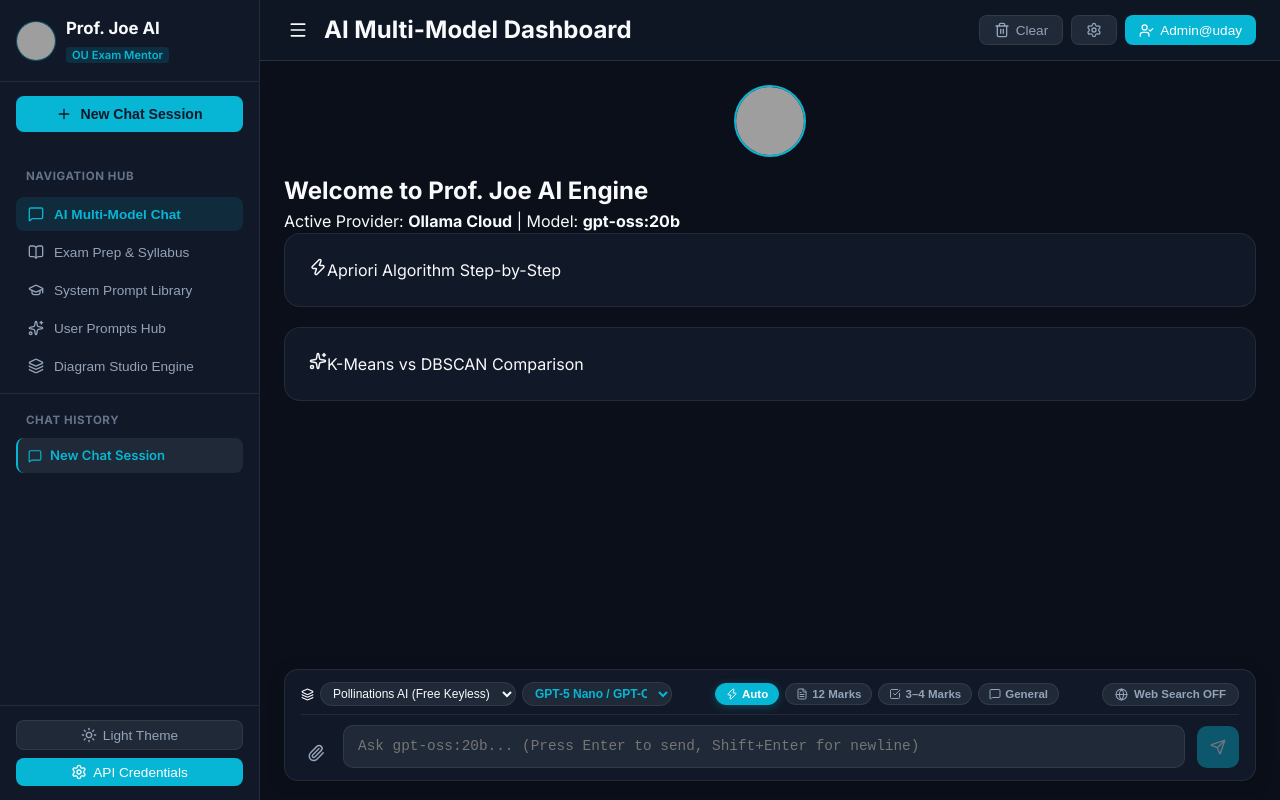
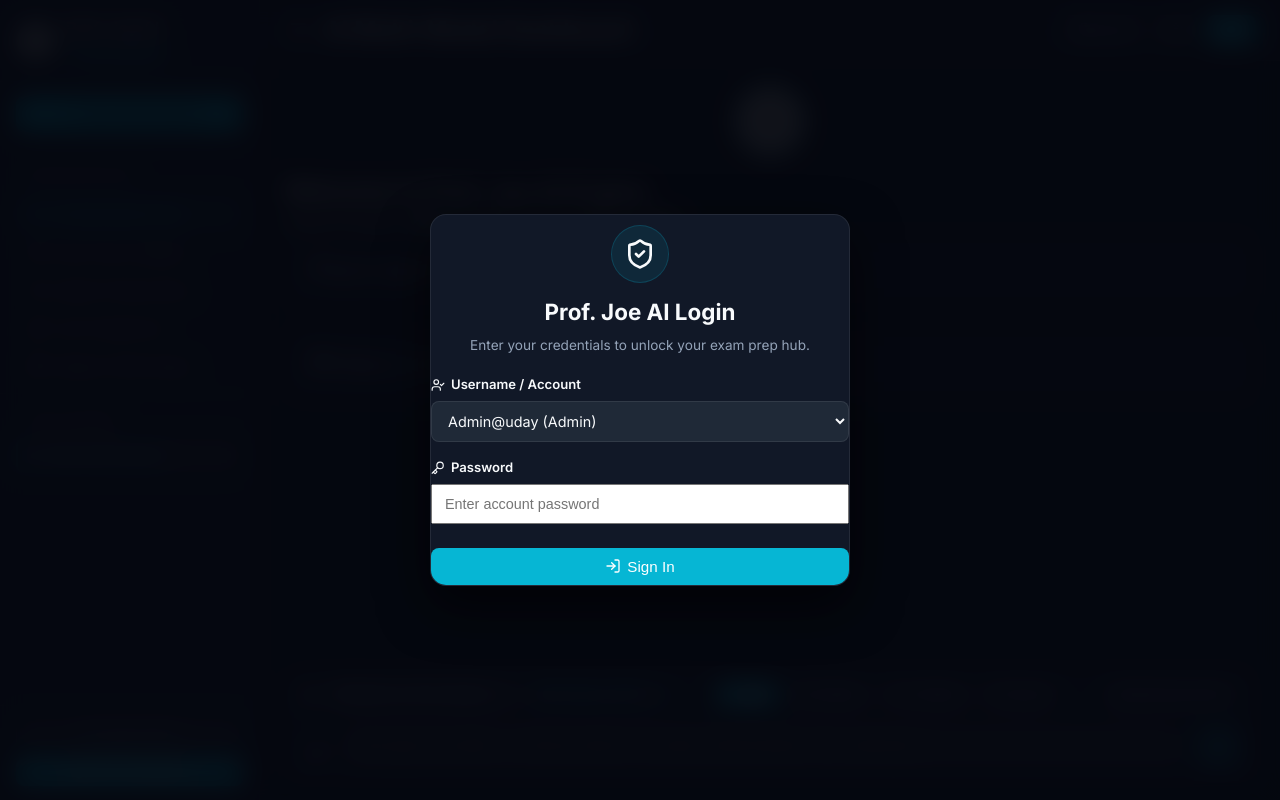
Before and after one commit to Uday2kranth/prof_Joe_ai, a React (Vite) app: page / in a window 1280 px wide. Built offline with nearby package versions, Linux system fonts and the light colour scheme; grey boxes are pictures that could not be loaded.

Commit message:
security: Enforce mandatory full-screen login lock and remove hardcoded password checks

```diff
--- a/src/App.tsx
+++ b/src/App.tsx
@@ -72,15 +72,18 @@ export const App: React.FC = () => {
   const [isLoading, setIsLoading] = useState<boolean>(false);
   const [isSidebarOpen, setIsSidebarOpen] = useState<boolean>(true);
   const [isSettingsOpen, setIsSettingsOpen] = useState<boolean>(false);
-  const [isLoginOpen, setIsLoginOpen] = useState<boolean>(false);
-  const [currentUser, setCurrentUser] = useState<string>(() => localStorage.getItem('chatterbot_username') || 'Admin@uday');
+  const [currentUser, setCurrentUser] = useState<string>(() => localStorage.getItem('chatterbot_username') || '');
+  const [authToken, setAuthToken] = useState<string>(() => localStorage.getItem('chatterbot_token') || '');
+  const [isLoginOpen, setIsLoginOpen] = useState<boolean>(() => !localStorage.getItem('chatterbot_token'));
   const [theme, setTheme] = useState<'dark' | 'light'>('dark');
 
   const handleLoginSuccess = (username: string, token: string, role: string) => {
     setCurrentUser(username);
+    setAuthToken(token);
     localStorage.setItem('chatterbot_username', username);
     localStorage.setItem('chatterbot_token', token);
     localStorage.setItem('chatterbot_role', role);
+    setIsLoginOpen(false);
   };
 
   useEffect(() => {
@@ -385,10 +388,12 @@ export const App: React.FC = () => {
       />
 
       <LoginModal
-        isOpen={isLoginOpen}
-        onClose={() => setIsLoginOpen(false)}
+        isOpen={isLoginOpen || !authToken}
+        preventClose={!authToken}
+        onClose={() => {
+          if (authToken) setIsLoginOpen(false);
+        }}
         onLoginSuccess={handleLoginSuccess}
-        currentUsername={currentUser}
       />
     </div>
   );
--- a/src/components/LoginModal.tsx
+++ b/src/components/LoginModal.tsx
@@ -1,42 +1,40 @@
 import React, { useState } from 'react';
-import { UserCheck, Key, ShieldCheck, X, LogIn } from 'lucide-react';
+import { ShieldCheck, UserCheck, Key, LogIn, AlertCircle } from 'lucide-react';
 
 interface LoginModalProps {
   isOpen: boolean;
-  onClose: () => void;
   onLoginSuccess: (username: string, token: string, role: string) => void;
-  currentUsername: string;
+  preventClose?: boolean;
+  onClose?: () => void;
 }
 
-const PRESET_USERS = [
-  { username: 'Admin@uday', label: '👑 Admin (Uday)', role: 'admin' },
-  { username: 'sai_kiran', label: '🎓 Sai Kiran', role: 'student' },
-  { username: 'gagan', label: '🎓 Gagan', role: 'student' },
-  { username: 'akash', label: '🎓 Akash', role: 'student' },
-  { username: 'sai_ram', label: '🎓 Sai Ram', role: 'student' },
-  { username: 'tharun', label: '🎓 Tharun', role: 'student' },
-  { username: 'ban', label: '🎓 Ban', role: 'student' },
-  { username: 'AV_Student', label: '🏫 AV Student', role: 'guest_student' },
-  { username: 'uday01', label: '👤 Guest 01', role: 'guest' }
+const PRESET_USERNAMES = [
+  'Admin@uday',
+  'sai_kiran',
+  'gagan',
+  'akash',
+  'sai_ram',
+  'tharun',
+  'ban',
+  'balraj',
+  'AV_Student',
+  'uday01',
+  'uday02',
+  'uday03'
 ];
 
 export const LoginModal: React.FC<LoginModalProps> = ({
   isOpen,
-  onClose,
   onLoginSuccess,
-  currentUsername
+  preventClose = false,
+  onClose
 }) => {
-  const [username, setUsername] = useState<string>(currentUsername || 'Admin@uday');
+  const [username, setUsername] = useState<string>('Admin@uday');
   const [password, setPassword] = useState<string>('');
   const [errorMsg, setErrorMsg] = useState<string>('');
   const [loading, setLoading] = useState<boolean>(false);
 
   if (!isOpen) return null;
-
-  const handlePresetSelect = (selectedUser: string) => {
-    setUsername(selectedUser);
-    setErrorMsg('');
-  };
 
   const handleSubmit = async (e: React.FormEvent) => {
     e.preventDefault();
@@ -53,87 +51,53 @@ export const LoginModal: React.FC<LoginModalProps> = ({
       const data = await response.json();
 
       if (response.ok && data.success) {
-        onLoginSuccess(data.username, data.token, data.role || 'user');
-        onClose();
+        onLoginSuccess(data.username, data.token, data.role || 'student');
       } else {
-        setErrorMsg(data.error || 'Invalid credentials. Please check your username and password.');
+        setErrorMsg(data.error || 'Invalid credentials. Please check your password.');
       }
     } catch (err: any) {
-      // Fallback for local demo mode if backend serverless endpoint is offline
-      console.warn('Backend login endpoint unavailable, applying local authentication fallback', err);
-      onLoginSuccess(username, 'local_demo_token', username.includes('Admin') ? 'admin' : 'student');
-      onClose();
+      console.error('Login network error:', err);
+      setErrorMsg('Connection error. Please ensure Vercel environment variables are configured.');
     } finally {
       setLoading(false);
     }
   };
 
   return (
-    <div className="modal-overlay">
-      <div className="modal-content login-modal-box" style={{ maxWidth: '440px' }}>
-        <div className="modal-header">
-          <div style={{ display: 'flex', alignItems: 'center', gap: '8px' }}>
-            <ShieldCheck className="text-cyan-400" size={22} />
-            <h3 style={{ margin: 0 }}>Prof. Joe AI Login</h3>
+    <div className="modal-overlay" style={{ background: 'rgba(5, 7, 15, 0.92)', backdropFilter: 'blur(12px)', zIndex: 9999 }}>
+      <div className="modal-content login-modal-box" style={{ maxWidth: '420px', width: '90%', border: '1px solid var(--border-color)', boxShadow: '0 20px 50px rgba(0,0,0,0.6)' }}>
+        <div style={{ textAlign: 'center', marginBottom: '20px', paddingTop: '10px' }}>
+          <div style={{ display: 'inline-flex', padding: '12px', background: 'rgba(6, 182, 212, 0.1)', borderRadius: '50%', marginBottom: '12px', border: '1px solid rgba(6, 182, 212, 0.2)' }}>
+            <ShieldCheck size={32} className="text-cyan-400" />
           </div>
-          <button onClick={onClose} className="close-btn" aria-label="Close modal">
-            <X size={18} />
-          </button>
+          <h2 style={{ fontSize: '1.4rem', fontWeight: 700, margin: '0 0 6px 0', color: 'var(--text-primary)' }}>Prof. Joe AI Login</h2>
+          <p style={{ fontSize: '0.85rem', color: 'var(--text-secondary)', margin: 0 }}>
+            Enter your credentials to unlock your exam prep hub.
+          </p>
         </div>
 
-        <div className="modal-body" style={{ paddingTop: '12px' }}>
-          <p style={{ fontSize: '0.85rem', color: 'var(--text-secondary)', marginBottom: '14px' }}>
-            Select your student or admin profile to access your personalized exam prep hub & AI models.
-          </p>
-
-          {/* Quick Profile Selection Chips */}
-          <div style={{ marginBottom: '16px' }}>
-            <label style={{ fontSize: '0.78rem', fontWeight: 700, color: 'var(--text-secondary)', display: 'block', marginBottom: '8px' }}>
-              Quick Profile Switcher:
-            </label>
-            <div style={{ display: 'flex', flexWrap: 'wrap', gap: '6px' }}>
-              {PRESET_USERS.map((user) => (
-                <button
-                  key={user.username}
-                  type="button"
-                  onClick={() => handlePresetSelect(user.username)}
-                  style={{
-                    background: username === user.username ? 'var(--accent-cyan)' : 'var(--bg-tertiary)',
-                    color: username === user.username ? '#ffffff' : 'var(--text-primary)',
-                    border: '1px solid var(--border-color)',
-                    borderRadius: '16px',
-                    padding: '4px 10px',
-                    fontSize: '0.76rem',
-                    fontWeight: 600,
-                    cursor: 'pointer',
-                    transition: 'all 0.2s ease'
-                  }}
-                >
-                  {user.label}
-                </button>
-              ))}
-            </div>
-          </div>
-
-          <form onSubmit={handleSubmit}>
-            <div className="form-group" style={{ marginBottom: '14px' }}>
-              <label style={{ display: 'flex', alignItems: 'center', gap: '6px', fontSize: '0.82rem', fontWeight: 600, marginBottom: '6px' }}>
+        <form onSubmit={handleSubmit} style={{ display: 'flex', flexDirection: 'column', gap: '16px' }}>
+          <div>
+            <label style={{ display: 'flex', alignItems: 'center', gap: '6px', fontSize: '0.82rem', fontWeight: 600, color: 'var(--text-primary)', marginBottom: '6px' }}>
               <UserCheck size={14} />
               <span>Username / Account</span>
             </label>
-              <input
-                type="text"
+            <select
               value={username}
               onChange={(e) => setUsername(e.target.value)}
-                placeholder="Enter username (e.g. Admin@uday or sai_kiran)"
-                required
-                className="text-input"
-                style={{ width: '100%' }}
-              />
+              className="select-input"
+              style={{ width: '100%', padding: '10px 12px', fontSize: '0.9rem' }}
+            >
+              {PRESET_USERNAMES.map((user) => (
+                <option key={user} value={user}>
+                  {user} {user === 'Admin@uday' ? '(Admin)' : ''}
+                </option>
+              ))}
+            </select>
           </div>
 
-            <div className="form-group" style={{ marginBottom: '16px' }}>
-              <label style={{ display: 'flex', alignItems: 'center', gap: '6px', fontSize: '0.82rem', fontWeight: 600, marginBottom: '6px' }}>
+          <div>
+            <label style={{ display: 'flex', alignItems: 'center', gap: '6px', fontSize: '0.82rem', fontWeight: 600, color: 'var(--text-primary)', marginBottom: '6px' }}>
               <Key size={14} />
               <span>Password</span>
             </label>
@@ -141,23 +105,32 @@ export const LoginModal: React.FC<LoginModalProps> = ({
               type="password"
               value={password}
               onChange={(e) => setPassword(e.target.value)}
-                placeholder="Enter password"
+              placeholder="Enter account password"
+              required
               className="text-input"
-                style={{ width: '100%' }}
+              style={{ width: '100%', padding: '10px 12px', fontSize: '0.9rem' }}
             />
           </div>
 
           {errorMsg && (
-              <div style={{ color: '#ef4444', fontSize: '0.8rem', marginBottom: '12px', background: 'rgba(239, 68, 68, 0.1)', padding: '8px 12px', borderRadius: '8px' }}>
-                {errorMsg}
+            <div style={{ display: 'flex', alignItems: 'center', gap: '8px', color: '#ef4444', fontSize: '0.8rem', background: 'rgba(239, 68, 68, 0.1)', padding: '10px 12px', borderRadius: '8px', border: '1px solid rgba(239, 68, 68, 0.2)' }}>
+              <AlertCircle size={16} style={{ flexShrink: 0 }} />
+              <span>{errorMsg}</span>
             </div>
           )}
 
-            <div className="modal-actions" style={{ display: 'flex', justifyContent: 'flex-end', gap: '8px', marginTop: '18px' }}>
-              <button type="button" onClick={onClose} className="btn btn-secondary">
+          <div style={{ display: 'flex', gap: '10px', marginTop: '8px' }}>
+            {!preventClose && onClose && (
+              <button type="button" onClick={onClose} className="btn btn-secondary" style={{ flex: 1 }}>
                 Cancel
               </button>
-              <button type="submit" disabled={loading} className="btn btn-primary">
+            )}
+            <button
+              type="submit"
+              disabled={loading}
+              className="btn btn-primary"
+              style={{ flex: 1, padding: '10px', justifyContent: 'center', fontSize: '0.95rem' }}
+            >
               <LogIn size={16} />
               <span>{loading ? 'Authenticating...' : 'Sign In'}</span>
             </button>
@@ -165,6 +138,5 @@ export const LoginModal: React.FC<LoginModalProps> = ({
         </form>
       </div>
     </div>
-    </div>
   );
 };
```
Lines whose indentation alone changed are shown as unchanged.
